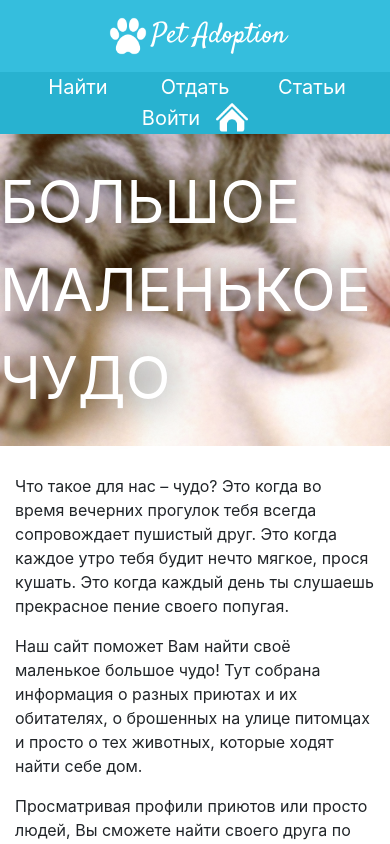
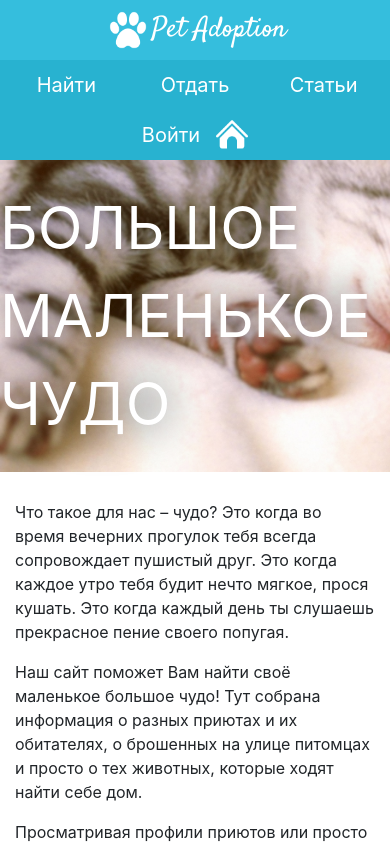
Before and after one commit to ionsome/pet-adoption, a React (Create React App) app in the folder client/: page / in a window 390 px wide. Shown: the top 844 px of the page. Built offline with nearby package versions, Linux system fonts and the light colour scheme.

Commit message:
Обновил размеры кнопок на шапке

```diff
--- a/client/src/components/NavComponent.js
+++ b/client/src/components/NavComponent.js
@@ -71,12 +71,10 @@ class NavComponent extends Component {
 
         } else {
             authButton = (
-                <div>
-                    <Link className="nodecoration header-button header-login h-100" to="/login">
+                    <Link className="header-button header-login nodecoration text-nowrap align-items-center" to="/login">
                         Войти
                         <img src={house} height="32" className="pl-3" alt="" />
                     </Link>
-                </div>
             )
         }
 
--- a/client/src/css/header.css
+++ b/client/src/css/header.css
@@ -22,11 +22,11 @@
 .header-logo {
     font-family: 'Satisfy', cursive;
     font-size: 28px;
+    width: 25%;
 }
 
 .header-login {
-    color: white;
-    width: 200px;
+    width: 25%;
 }
 
 .nodecoration {
@@ -38,9 +38,13 @@
     width: 100%;
 }
 
+.header-menu-group {
+    width: 50%;
+}
+
 .menu-header-button
 {
-    width: 300px;
+    width: 33%;
 }
 
 @media only screen and (max-width: 1200px) {
@@ -48,16 +52,25 @@
         width: 100%;
     }
 
+    .header-login {
+        width: 100%;
+    }
+
     .menu-header-button
     {
-        width: 30%;
+        width: 33%;
         padding-left: 15%;
         padding-right: 15%;
+    }
+
+    .header-button {
+        height: 50px;
     }
 
     .header-logo {
         font-family: 'Satisfy', cursive;
         font-size: 28px;
         width: 100%;
+        height: 60px;
     }
 }
```
